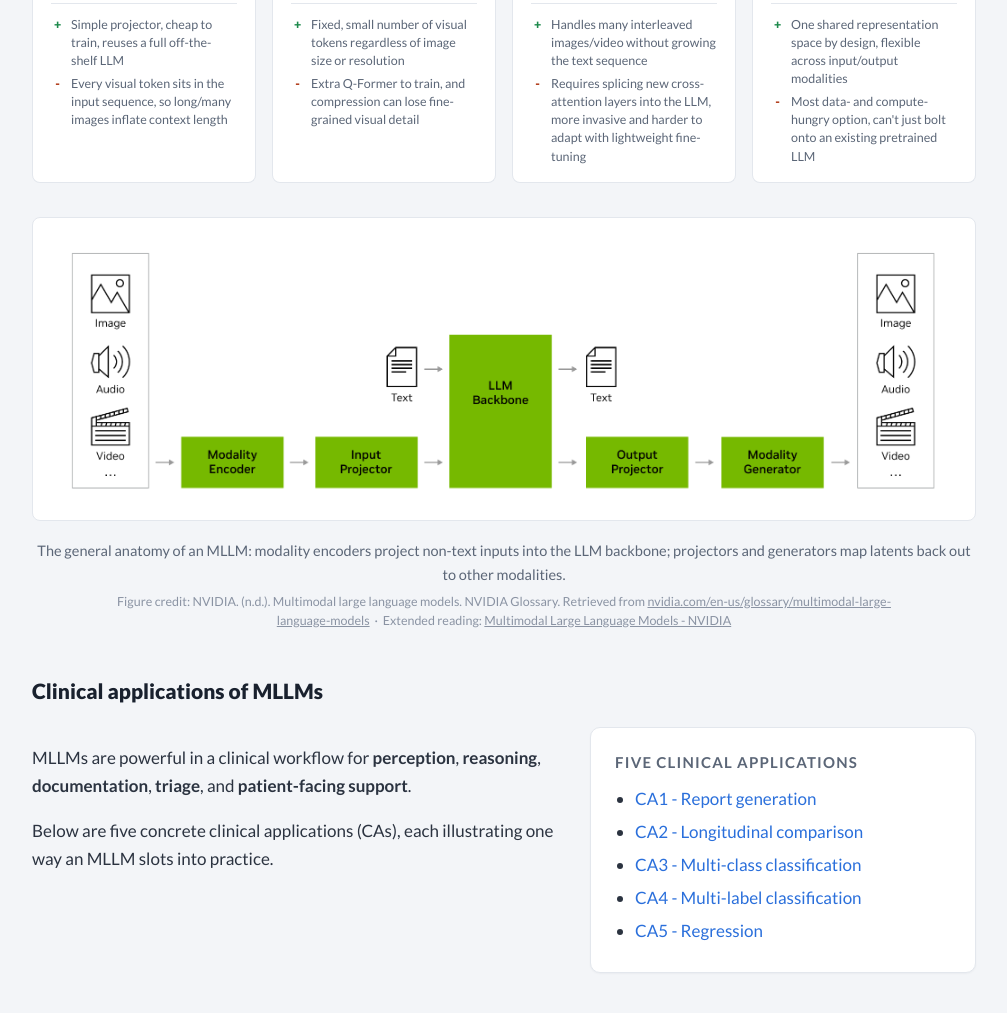
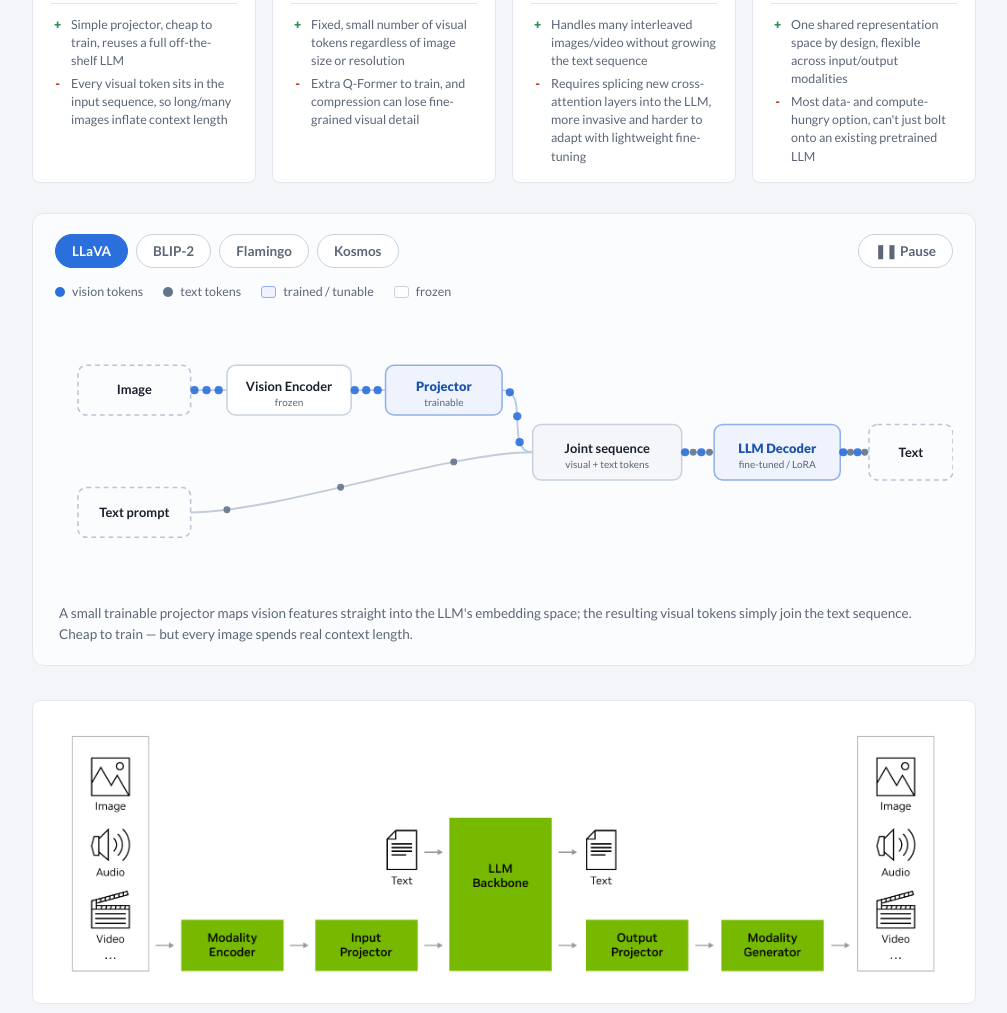
Before and after one commit to ATATC/MiniCourse-MLLM, a plain HTML site: page index.html in a window 1280 px wide. Shown: the part 2855-3868 px from the top of the page, without its empty margins (136-1143 px from the left). Drawn offline with nearby package versions, Linux system fonts and the light colour scheme; no server answers.

Commit message:
Add interactive VLM architecture demo with data-driven visualizations and styles

```diff
--- a/index.html
+++ b/index.html
@@ -172,6 +172,8 @@
           </div>
         </div>
       </div>
+
+    <div id="vlm-plot"></div>
 
     <figure class="figure">
       <img src="img/image2.png" alt="General MLLM architecture: modality encoder, input projector, LLM backbone, output projector, modality generator"></img>
@@ -587,6 +589,7 @@
 </footer>
 
 <script src="image-slot.js"></script>
+<script src="vlm-plot.js"></script>
 <script src="https://unpkg.com/react@18.3.1/umd/react.development.js" integrity="sha384-hD6/rw4ppMLGNu3tX5cjIb+uRZ7UkRJ6BPkLpg4hAu/6onKUg4lLsHAs9EBPT82L" crossorigin="anonymous"></script>
 <script src="https://unpkg.com/react-dom@18.3.1/umd/react-dom.development.js" integrity="sha384-u6aeetuaXnQ38mYT8rp6sbXaQe3NL9t+IBXmnYxwkUI2Hw4bsp2Wvmx4yRQF1uAm" crossorigin="anonymous"></script>
 <script src="https://unpkg.com/@babel/standalone@7.29.0/babel.min.js" integrity="sha384-m08KidiNqLdpJqLq95G/LEi8Qvjl/xUYll3QILypMoQ65QorJ9Lvtp2RXYGBFj1y" crossorigin="anonymous"></script>
--- a/minicourse.css
+++ b/minicourse.css
@@ -146,6 +146,24 @@
 .panel li { margin: 5px 0; }
 .panel .note { font-size: 14px; color: var(--ink-soft); margin: 12px 0 0; }
 .panel code { font-family: 'SFMono-Regular', Consolas, monospace; font-size: 14px; background: var(--paper-alt); padding: 1px 5px; border-radius: 3px; }
+
+/* ---------- VLM style demo ---------- */
+.vlm-demo { margin: 30px 0 10px; border: 1px solid var(--line); border-radius: 12px; padding: 20px 22px 18px; background: #fbfcfe; }
+.vlm-tabs { display: flex; gap: 8px; margin-bottom: 14px; flex-wrap: wrap; align-items: center; }
+.vlm-tab { padding: 8px 16px; border-radius: 999px; border: 1.5px solid #c8d2e0; background: #fff; font-weight: 700; font-size: 13.5px; cursor: pointer; color: var(--ink-soft); font-family: inherit; }
+.vlm-tab:hover { border-color: var(--accent); color: var(--accent); }
+.vlm-tab.active { background: var(--accent); border-color: var(--accent); color: #fff; }
+.vlm-play { margin-left: auto; min-width: 92px; }
+.vlm-play:hover { border-color: var(--accent); }
+.vlm-legend { display: flex; gap: 20px; font-size: 12.5px; color: var(--ink-soft); margin: 0 0 6px; flex-wrap: wrap; }
+.vlm-legend span { display: inline-flex; align-items: center; gap: 7px; }
+.vlm-dot { width: 10px; height: 10px; border-radius: 50%; display: inline-block; }
+.vlm-swatch { width: 15px; height: 12px; border-radius: 3px; display: inline-block; }
+.vlm-swatch.trainable { background: #eef3fd; border: 1.6px solid #8fb0ea; }
+.vlm-swatch.frozen { background: #fff; border: 1.6px solid #c8d2e0; }
+.vlm-stage { width: 100%; }
+.vlm-svg { display: block; width: 100%; height: auto; }
+.vlm-note { margin: 8px 4px 2px; font-size: 13.5px; color: var(--ink-soft); line-height: 1.55; }
 
 /* ---------- approach cards ---------- */
 .card-grid { display: grid; grid-template-columns: repeat(auto-fit, minmax(210px, 1fr)); gap: 14px; margin-top: 22px; }
--- /dev/null
+++ b/vlm-plot.js
@@ -0,0 +1,283 @@
+/* Interactive VLM architecture plot — data-driven SVG with animated token flow.
+   Mounts into #vlm-plot. No dependencies. */
+(function () {
+  var SVGNS = "http://www.w3.org/2000/svg";
+  var ACCENT = "#2a6fdb", TEXTCLR = "#64748b", INK = "#19212e", SOFT = "#5a6675";
+
+  // ---- architecture definitions ---------------------------------------
+  // node: {x,y,w,h,kind:'io'|'frozen'|'trainable'|'seq', label, sub}
+  // edge: {from,to,carries:'image'|'text'|'mixed', a,b}  (a/b = anchor side)
+  var VB = [0, 0, 940, 300];
+  var LAYOUTS = {
+    llava: {
+      title: "LLaVA-style — projection",
+      note: "A small trainable projector maps vision features straight into the LLM's embedding space; the resulting visual tokens simply join the text sequence. Cheap to train — but every image spends real context length.",
+      nodes: {
+        img:  { x: 24,  y: 60,  w: 118, h: 52, kind: "io", label: "Image", sub: "" },
+        txt:  { x: 24,  y: 188, w: 118, h: 52, kind: "io", label: "Text prompt", sub: "" },
+        venc: { x: 180, y: 60,  w: 130, h: 52, kind: "frozen", label: "Vision Encoder", sub: "frozen" },
+        proj: { x: 346, y: 60,  w: 122, h: 52, kind: "trainable", label: "Projector", sub: "trainable" },
+        seq:  { x: 500, y: 122, w: 156, h: 58, kind: "seq", label: "Joint sequence", sub: "visual + text tokens" },
+        llm:  { x: 690, y: 122, w: 132, h: 58, kind: "trainable", label: "LLM Decoder", sub: "fine-tuned / LoRA" },
+        out:  { x: 852, y: 122, w: 88,  h: 58, kind: "io", label: "Text", sub: "" }
+      },
+      edges: [
+        { from: "img", to: "venc", carries: "image" },
+        { from: "venc", to: "proj", carries: "image" },
+        { from: "proj", to: "seq", carries: "image", a: "right", b: "left" },
+        { from: "txt", to: "seq", carries: "text", a: "right", b: "left" },
+        { from: "seq", to: "llm", carries: "mixed" },
+        { from: "llm", to: "out", carries: "mixed" }
+      ]
+    },
+    blip2: {
+      title: "BLIP-2-style — learned queries",
+      note: "A Q-Former sits between two frozen models and squeezes visual features through a fixed set of 32 learned query tokens — a constant visual footprint no matter how large or detailed the image.",
+      nodes: {
+        img:  { x: 24,  y: 60,  w: 112, h: 52, kind: "io", label: "Image", sub: "" },
+        venc: { x: 172, y: 60,  w: 126, h: 52, kind: "frozen", label: "Vision Encoder", sub: "frozen" },
+        qf:   { x: 334, y: 60,  w: 118, h: 52, kind: "trainable", label: "Q-Former", sub: "32 queries" },
+        vtok: { x: 488, y: 60,  w: 118, h: 52, kind: "io", label: "32 tokens", sub: "fixed length" },
+        txt:  { x: 24,  y: 188, w: 118, h: 52, kind: "io", label: "Text prompt", sub: "" },
+        llm:  { x: 690, y: 122, w: 132, h: 58, kind: "frozen", label: "LLM Decoder", sub: "frozen" },
+        out:  { x: 852, y: 122, w: 88,  h: 58, kind: "io", label: "Text", sub: "" }
+      },
+      edges: [
+        { from: "img", to: "venc", carries: "image" },
+        { from: "venc", to: "qf", carries: "image" },
+        { from: "qf", to: "vtok", carries: "image" },
+        { from: "vtok", to: "llm", carries: "image", a: "right", b: "left" },
+        { from: "txt", to: "llm", carries: "text", a: "right", b: "left" },
+        { from: "llm", to: "out", carries: "mixed" }
+      ]
+    },
+    flamingo: {
+      title: "Flamingo-style — gated cross-attention",
+      note: "Vision never enters the text sequence. Text tokens are the queries into new gated cross-attention layers, which attend to resampled visual features (keys/values); the result flows on through the frozen LM blocks — great for many interleaved images without growing context.",
+      nodes: {
+        img:   { x: 24,  y: 34,  w: 122, h: 50, kind: "io", label: "Image / frames", sub: "" },
+        venc:  { x: 184, y: 34,  w: 126, h: 50, kind: "frozen", label: "Vision Encoder", sub: "frozen" },
+        resamp:{ x: 348, y: 34,  w: 150, h: 50, kind: "trainable", label: "Perceiver Resampler", sub: "trainable" },
+        xattn: { x: 556, y: 120, w: 156, h: 52, kind: "trainable", label: "Gated cross-attn", sub: "×N, trainable" },
+        txt:   { x: 24,  y: 216, w: 122, h: 50, kind: "io", label: "Text tokens", sub: "" },
+        lmb:   { x: 556, y: 216, w: 156, h: 50, kind: "frozen", label: "Frozen LM block", sub: "×N, interleaved" },
+        out:   { x: 800, y: 166, w: 116, h: 56, kind: "io", label: "Text", sub: "" }
+      },
+      edges: [
+        { from: "img", to: "venc", carries: "image" },
+        { from: "venc", to: "resamp", carries: "image" },
+        { from: "resamp", to: "xattn", carries: "image", a: "bottom", b: "top" },
+        { from: "txt", to: "xattn", carries: "text", a: "right", b: "left" },
+        { from: "xattn", to: "lmb", carries: "mixed", a: "bottom", b: "top" },
+        { from: "lmb", to: "out", carries: "mixed", a: "right", b: "left" }
+      ]
+    },
+    kosmos: {
+      title: "Kosmos-style — unified model",
+      note: "No encoder/decoder split: image and text tokens share one embedding space and pass through a single transformer, trained jointly end-to-end. The most flexible — and most data-hungry — of the four.",
+      nodes: {
+        img:   { x: 24,  y: 60,  w: 130, h: 52, kind: "io", label: "Image patches", sub: "" },
+        txt:   { x: 24,  y: 188, w: 130, h: 52, kind: "io", label: "Text tokens", sub: "" },
+        embed: { x: 216, y: 124, w: 132, h: 54, kind: "trainable", label: "Shared embedding", sub: "" },
+        useq:  { x: 388, y: 124, w: 150, h: 54, kind: "seq", label: "Interleaved sequence", sub: "" },
+        unif:  { x: 578, y: 124, w: 170, h: 54, kind: "trainable", label: "Unified Transformer", sub: "×N, joint" },
+        out:   { x: 792, y: 124, w: 124, h: 54, kind: "io", label: "Text / boxes", sub: "" }
+      },
+      edges: [
+        { from: "img", to: "embed", carries: "image", a: "right", b: "left" },
+        { from: "txt", to: "embed", carries: "text", a: "right", b: "left" },
+        { from: "embed", to: "useq", carries: "mixed" },
+        { from: "useq", to: "unif", carries: "mixed" },
+        { from: "unif", to: "out", carries: "mixed" }
+      ]
+    }
+  };
+  var ORDER = ["llava", "blip2", "flamingo", "kosmos"];
+  var LABELS = { llava: "LLaVA", blip2: "BLIP-2", flamingo: "Flamingo", kosmos: "Kosmos" };
+
+  // ---- helpers ---------------------------------------------------------
+  function el(tag, attrs, text) {
+    var e = document.createElementNS(SVGNS, tag);
+    for (var k in attrs) e.setAttribute(k, attrs[k]);
+    if (text != null) e.textContent = text;
+    return e;
+  }
+  function anchor(n, side) {
+    switch (side) {
+      case "left": return [n.x, n.y + n.h / 2];
+      case "right": return [n.x + n.w, n.y + n.h / 2];
+      case "top": return [n.x + n.w / 2, n.y];
+      case "bottom": return [n.x + n.w / 2, n.y + n.h];
+    }
+    return [n.x + n.w / 2, n.y + n.h / 2];
+  }
+  function normal(side) {
+    return side === "left" ? [-1, 0] : side === "right" ? [1, 0]
+      : side === "top" ? [0, -1] : [0, 1];
+  }
+  function pathD(p0, nA, p1, nB) {
+    var dx = p1[0] - p0[0], dy = p1[1] - p0[1];
+    var dist = Math.sqrt(dx * dx + dy * dy);
+    var c = Math.max(30, Math.min(90, dist * 0.42));
+    var c1 = [p0[0] + nA[0] * c, p0[1] + nA[1] * c];
+    var c2 = [p1[0] + nB[0] * c, p1[1] + nB[1] * c];
+    return "M" + p0[0] + "," + p0[1] + " C" + c1[0] + "," + c1[1] + " " + c2[0] + "," + c2[1] + " " + p1[0] + "," + p1[1];
+  }
+
+  var NODE_STYLE = {
+    io:        { fill: "#fbfcfe", stroke: "#b9c4d4", dash: "5 4", tw: 700 },
+    frozen:    { fill: "#ffffff", stroke: "#c8d2e0", dash: "", tw: 700 },
+    trainable: { fill: "#eef3fd", stroke: "#8fb0ea", dash: "", tw: 800 },
+    seq:       { fill: "#f4f6fa", stroke: "#c8d2e0", dash: "", tw: 700 }
+  };
+
+  function buildStage(key) {
+    var L = LAYOUTS[key];
+    var svg = el("svg", {
+      viewBox: VB.join(" "), class: "vlm-svg",
+      preserveAspectRatio: "xMidYMid meet"
+    });
+    var gEdges = el("g", {}), gParticles = el("g", {}), gNodes = el("g", {});
+    var particles = [];
+
+    L.edges.forEach(function (ed) {
+      var na = L.nodes[ed.from], nb = L.nodes[ed.to];
+      var sa = ed.a || "right", sb = ed.b || "left";
+      var p0 = anchor(na, sa), p1 = anchor(nb, sb);
+      var d = pathD(p0, normal(sa), p1, normal(sb));
+      var stroke = ed.carries === "text" ? "#c3ccd9" : ed.carries === "image" ? "#b7cbef" : "#cbd3df";
+      gEdges.appendChild(el("path", { d: d, fill: "none", stroke: stroke, "stroke-width": 2 }));
+      // measurement path
+      var mp = el("path", { d: d, fill: "none", stroke: "none" });
+      gEdges.appendChild(mp);
+      var len = mp.getTotalLength ? mp.getTotalLength() : 0;
+      var kinds = ed.carries === "mixed" ? ["image", "text", "image", "text"]
+        : ed.carries === "image" ? ["image", "image", "image"] : ["text", "text", "text"];
+      kinds.forEach(function (kind, i) {
+        var c = el("circle", {
+          r: kind === "image" ? 4.3 : 3.6,
+          fill: kind === "image" ? ACCENT : TEXTCLR,
+          opacity: 0.9
+        });
+        gParticles.appendChild(c);
+        particles.push({ el: c, path: mp, len: len, phase: i / kinds.length });
+      });
+    });
+
+    Object.keys(L.nodes).forEach(function (id) {
+      var n = L.nodes[id], st = NODE_STYLE[n.kind];
+      var g = el("g", {});
+      g.appendChild(el("rect", {
+        x: n.x, y: n.y, width: n.w, height: n.h, rx: 9,
+        fill: st.fill, stroke: st.stroke, "stroke-width": 1.6,
+        "stroke-dasharray": st.dash
+      }));
+      var cx = n.x + n.w / 2, cy = n.y + n.h / 2;
+      var hasSub = n.sub && n.sub.length;
+      var t1 = el("text", {
+        x: cx, y: hasSub ? cy - 3 : cy + 1, "text-anchor": "middle",
+        "dominant-baseline": "middle", "font-size": 13.5,
+        "font-weight": st.tw, "font-family": "'Lato',sans-serif",
+        fill: n.kind === "trainable" ? "#1d54ab" : INK
+      }, n.label);
+      g.appendChild(t1);
+      if (hasSub) {
+        g.appendChild(el("text", {
+          x: cx, y: cy + 14, "text-anchor": "middle", "dominant-baseline": "middle",
+          "font-size": 10.5, "font-family": "'Lato',sans-serif", fill: SOFT
+        }, n.sub));
+      }
+      gNodes.appendChild(g);
+    });
+
+    svg.appendChild(gEdges);
+    svg.appendChild(gNodes);
+    svg.appendChild(gParticles);
+    return { svg: svg, particles: particles, note: L.note };
+  }
+
+  // ---- mount -----------------------------------------------------------
+  function mount(root) {
+    root.classList.add("vlm-demo");
+    root.innerHTML = "";
+
+    var tabs = document.createElement("div");
+    tabs.className = "vlm-tabs";
+    var tabBtns = {};
+    ORDER.forEach(function (k) {
+      var b = document.createElement("button");
+      b.className = "vlm-tab"; b.type = "button"; b.textContent = LABELS[k];
+      b.addEventListener("click", function () { select(k); });
+      tabs.appendChild(b); tabBtns[k] = b;
+    });
+    var play = document.createElement("button");
+    play.className = "vlm-tab vlm-play"; play.type = "button";
+    tabs.appendChild(play);
+    root.appendChild(tabs);
+
+    var legend = document.createElement("div");
+    legend.className = "vlm-legend";
+    legend.innerHTML =
+      '<span><i class="vlm-dot" style="background:' + ACCENT + '"></i>vision tokens</span>' +
+      '<span><i class="vlm-dot" style="background:' + TEXTCLR + '"></i>text tokens</span>' +
+      '<span><i class="vlm-swatch trainable"></i>trained / tunable</span>' +
+      '<span><i class="vlm-swatch frozen"></i>frozen</span>';
+    root.appendChild(legend);
+
+    var stageWrap = document.createElement("div");
+    stageWrap.className = "vlm-stage";
+    root.appendChild(stageWrap);
+
+    var caption = document.createElement("p");
+    caption.className = "vlm-note";
+    root.appendChild(caption);
+
+    // pre-build all stages
+    var stages = {};
+    ORDER.forEach(function (k) { stages[k] = buildStage(k); });
+
+    var current = "llava", playing = true, raf = null, t0 = null;
+
+    function renderPlay() { play.textContent = playing ? "❚❚ Pause" : "▶ Play"; }
+
+    function select(k) {
+      current = k;
+      ORDER.forEach(function (kk) { tabBtns[kk].classList.toggle("active", kk === k); });
+      stageWrap.innerHTML = "";
+      stageWrap.appendChild(stages[k].svg);
+      caption.innerHTML = stages[k].note;
+    }
+
+    function frame(ts) {
+      if (t0 == null) t0 = ts;
+      var elapsed = (ts - t0) / 1000;
+      var st = stages[current];
+      st.particles.forEach(function (p) {
+        if (!p.len) return;
+        var u = (elapsed * 0.16 + p.phase) % 1;
+        var pt = p.path.getPointAtLength(u * p.len);
+        p.el.setAttribute("cx", pt.x);
+        p.el.setAttribute("cy", pt.y);
+        var fade = u < 0.08 ? u / 0.08 : u > 0.92 ? (1 - u) / 0.08 : 1;
+        p.el.setAttribute("opacity", 0.9 * fade);
+      });
+      raf = requestAnimationFrame(frame);
+    }
+    function start() { if (!raf) { t0 = null; raf = requestAnimationFrame(frame); } }
+    function stop() { if (raf) { cancelAnimationFrame(raf); raf = null; } }
+
+    play.addEventListener("click", function () {
+      playing = !playing; renderPlay();
+      if (playing) start(); else stop();
+    });
+
+    select("llava");
+    renderPlay();
+    start();
+  }
+
+  document.addEventListener("DOMContentLoaded", function () {
+    var root = document.getElementById("vlm-plot");
+    if (root) mount(root);
+  });
+})();
```
